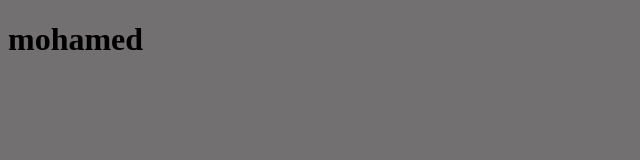
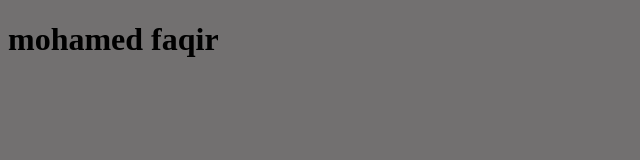
Before and after one commit to faqir20/my-app, a plain HTML site: page index.html in a window 1280 px wide. Shown: the whole page, without its empty margins (0-640 px from the left). Drawn offline with Linux system fonts and the light colour scheme.

Commit message:
creat html and css and javascript

```diff
--- a/index.html
+++ b/index.html
@@ -6,7 +6,7 @@
     <link rel="stylesheet" href="style.css">
   </head>
   <body>
-    <h1>mohamed</h1>
+    <h1>mohamed faqir</h1>
     <script src="app.js"></script>
   </body>
 </html>
```
